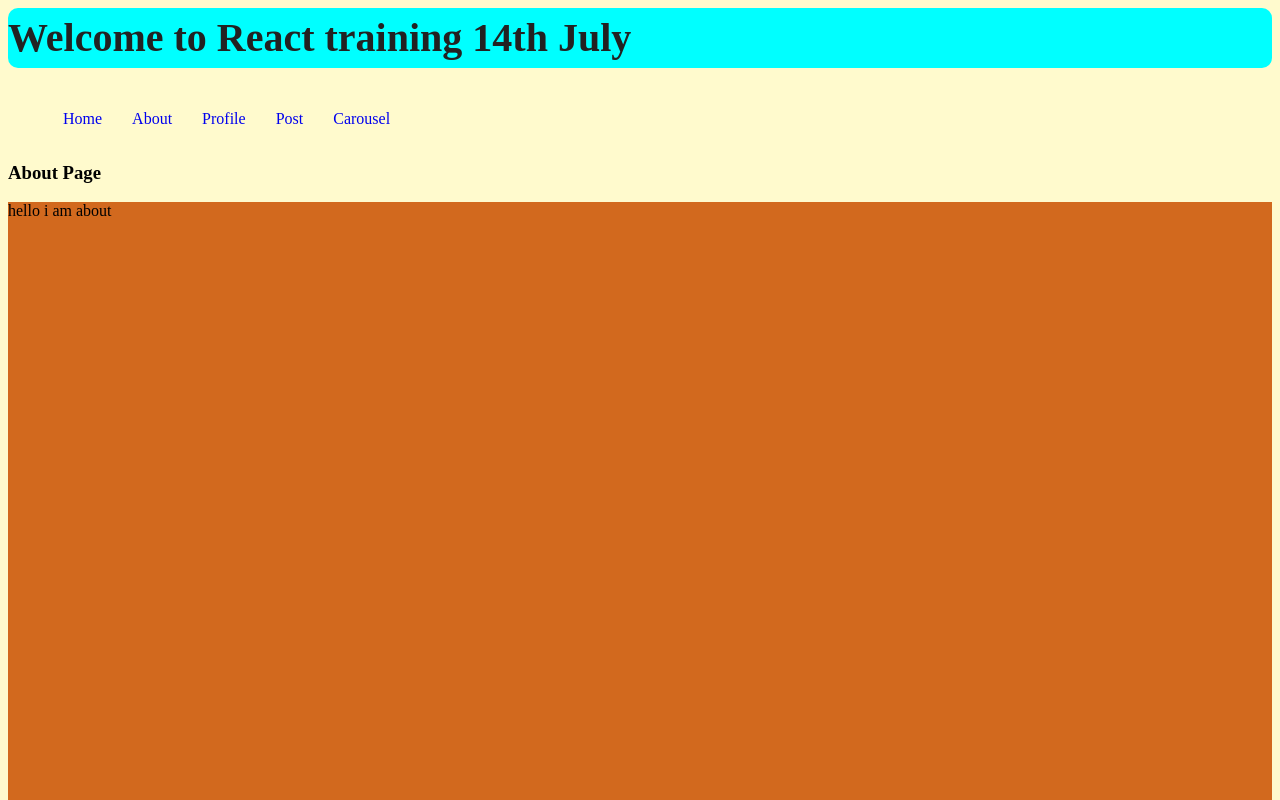
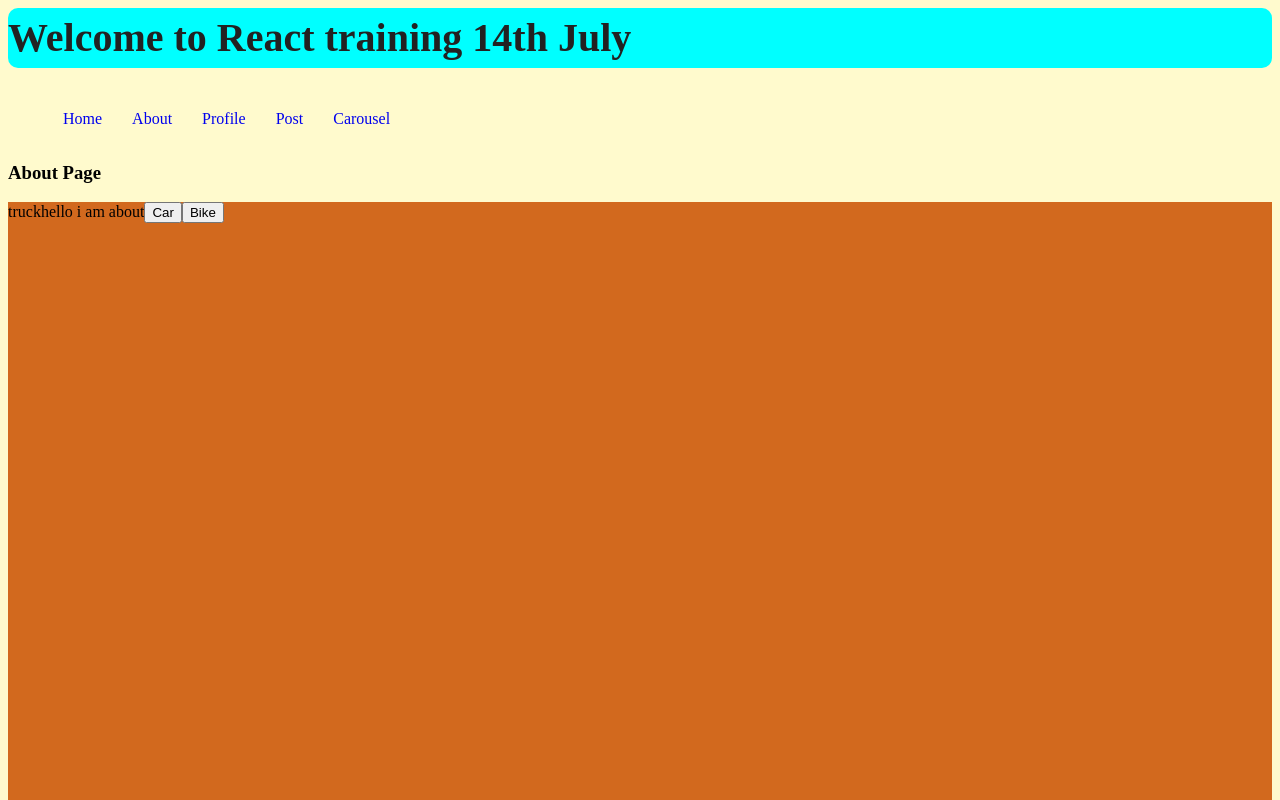
Before and after one commit to balramsinghindia/react-architecture, a React app: page /about in a window 1280 px wide. Shown: the top 800 px of the page. Built offline with nearby package versions, Linux system fonts and the light colour scheme.

Commit message:
Smallest example of Redux

```diff
--- a/package.json
+++ b/package.json
@@ -17,6 +17,7 @@
     "postcss": "^8.3.5",
     "postcss-loader": "^6.1.1",
     "postcss-preset-env": "^6.7.0",
+    "redux-devtools": "^3.7.0",
     "sass": "^1.35.2",
     "sass-loader": "^12.1.0",
     "webpack": "^5.44.0",
@@ -26,6 +27,8 @@
   "dependencies": {
     "react": "^17.0.2",
     "react-dom": "^17.0.2",
-    "react-router-dom": "^5.2.0"
+    "react-redux": "^7.2.4",
+    "react-router-dom": "^5.2.0",
+    "redux": "^4.1.1"
   }
 }
--- a/src/components/pages/About.jsx
+++ b/src/components/pages/About.jsx
@@ -1,7 +1,12 @@
 import { useEffect } from "react";
+import { useSelector } from "react-redux";
+import { useDispatch } from "react-redux";
 
 
 export default function About(){
+    const counter = useSelector(state => state);
+    const dispatch = useDispatch();
+
     useEffect(()=> {
         window.scroll(0, 0);
     }, []);
@@ -10,7 +15,29 @@ export default function About(){
         <>
             <h3>About Page</h3>
             <div className="about">
+                {counter.vehicle}
                 hello i am about
+
+                <button
+                    onClick={() =>
+                    dispatch({
+                        type: "Car"
+                    })
+                    }
+                >
+                Car
+                </button>
+
+
+                <button
+                    onClick={() =>
+                    dispatch({
+                        type: "Bike"
+                    })
+                    }
+                >
+                Bike
+                </button>
             </div>
         </>
     );
--- a/src/index.js
+++ b/src/index.js
@@ -1,4 +1,14 @@
 import { render } from 'react-dom';
 import App from './components/App';
+import { Provider } from "react-redux";
+import { createStore } from "redux";
+import reducer from "./vehicle.js";
+const vehicle = createStore(reducer);
 
-render(<App />, document.getElementById("root"));
+
+
+render(
+    <Provider store={vehicle}>
+    <App />
+  </Provider>, document.getElementById("root")
+);
--- /dev/null
+++ b/src/vehicle.js
@@ -0,0 +1,18 @@
+function reducer(state = {vehicle: 'truck'}, action){
+switch (action.type) {
+    case "Car":
+    return {
+        ...state,
+        vehicle: "It is a Car"
+    };
+    case "Bike":
+    return {
+        ...state,
+        vehicle: "It is a Bike"
+    };
+    default:
+      return state;
+  }
+}
+
+export default reducer;
```
Also changed, not shown: 1 other file (tests, documents, lock files or other folders).
